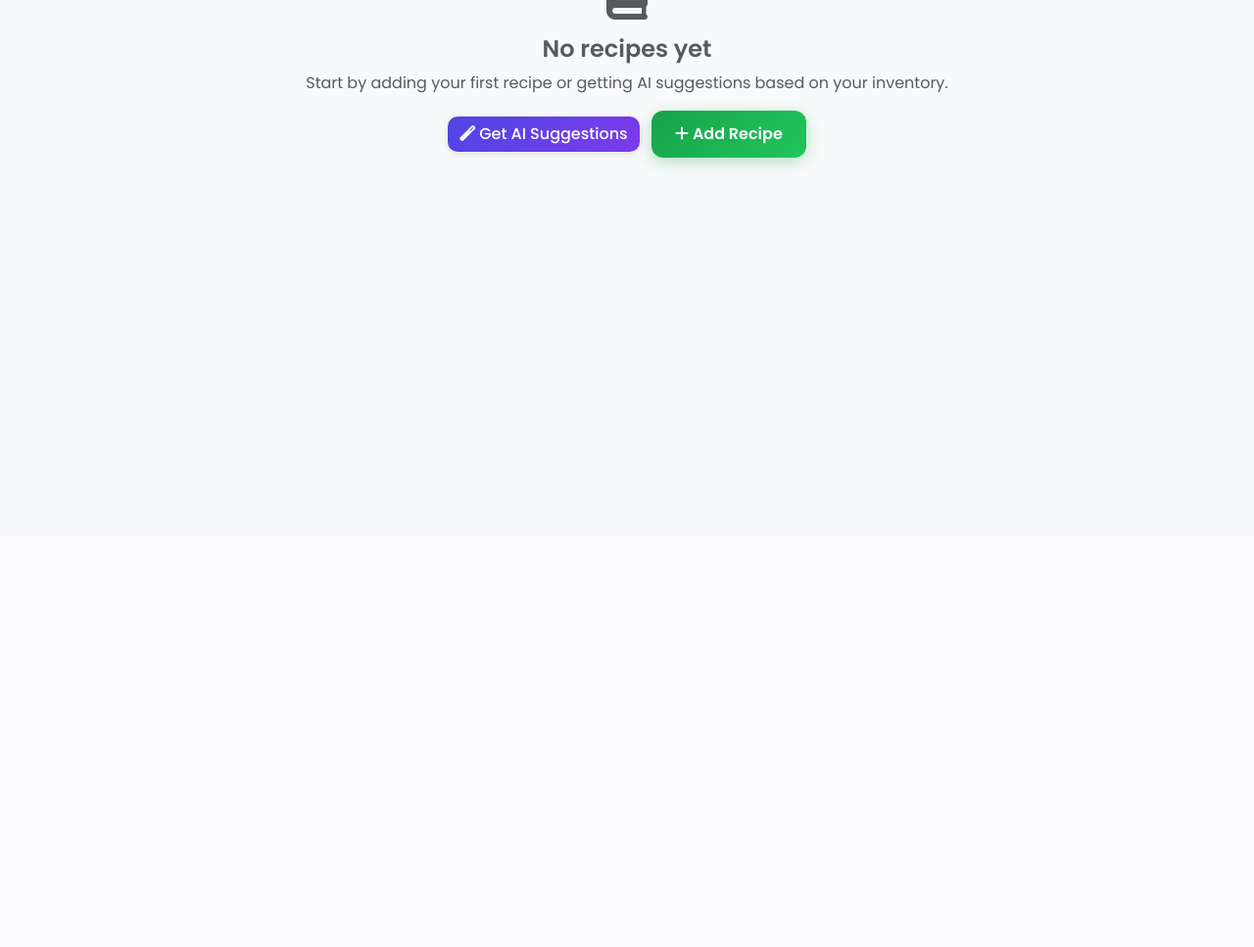
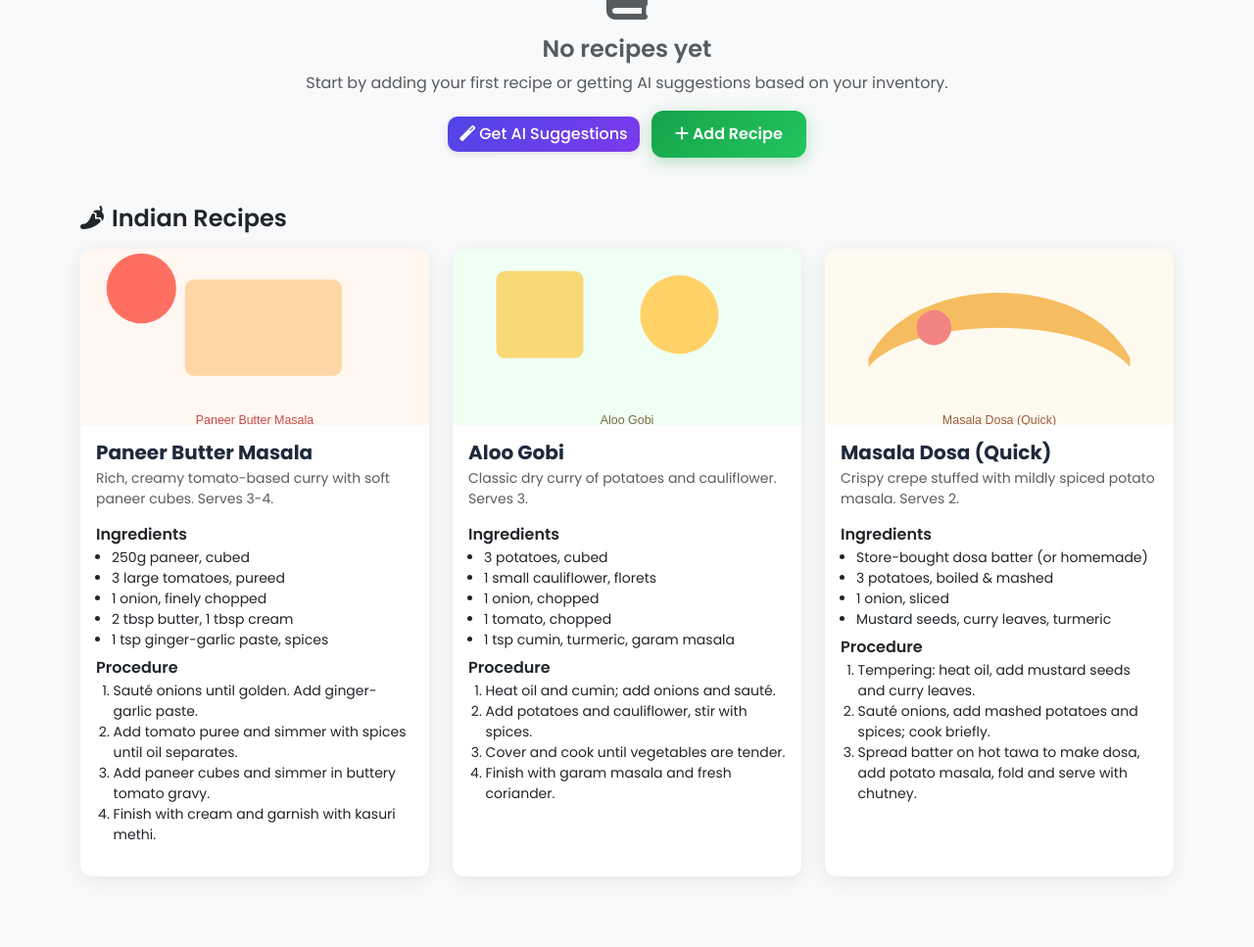
Before and after one commit to anwayv/GreenShelf, a Flask app: template app/templates/recipes/index.html in a window 1280 px wide. Shown: the part 252-1219 px from the top of the page at 98% size. Before the commit the page ends 426 px from the top, so only its background shows below. Run offline with Flask 3, Linux system fonts and the light colour scheme; the template is opened without the code that fills it, so the values that code supplies are empty.

Commit message:
modified

```diff
--- a/app/static/styles.css
+++ b/app/static/styles.css
@@ -4347,54 +4380,30 @@ body {
   color: #6c757d;
 }
 
-/* Responsive Design for Profile Page */
+/* Indian Recipes styling */
+.indian-recipes .recipe-card {
+  border-radius: 12px;
+  overflow: hidden;
+}
+.recipe-img {
+  width: 100%;
+  height: 180px;
+  object-fit: cover;
+  background: #fff7f0;
+}
+.recipe-card .card-body h6 {
+  margin-top: 0.5rem;
+  margin-bottom: 0.25rem;
+}
+.recipe-card ul.small {
+  padding-left: 1rem;
+  margin-bottom: 0.5rem;
+}
+.recipe-card ol.small {
+  padding-left: 1.1rem;
+}
 @media (max-width: 768px) {
-  .profile-header {
-    margin: -1rem -15px 0;
-    padding: 1.5rem 1rem;
-  }
-
-  .profile-info {
-    flex-direction: column;
-    text-align: center;
-    gap: 1rem;
-  }
-
-  .profile-badges {
-    justify-content: center;
-  }
-
-  .toggle-content {
-    flex-direction: column;
-    align-items: flex-start;
-    gap: 1rem;
-  }
-
-  .form-actions {
-    flex-direction: column;
-    align-items: stretch;
-  }
-
-  .stats-grid {
-    grid-template-columns: 1fr;
-  }
-
-  .input-icon {
-    top: 50px;
-  }
-}
-
-@media (max-width: 576px) {
-  .profile-name {
-    font-size: 1.5rem;
-  }
-
-  .profile-avatar {
-    width: 60px;
-    height: 60px;
-  }
-
-  .profile-avatar i {
-    font-size: 2rem;
-  }
-}
+  .recipe-img {
+    height: 140px;
+  }
+}
--- a/app/templates/recipes/index.html
+++ b/app/templates/recipes/index.html
@@ -73,6 +73,88 @@
         </div>
     </div>
     {% endfor %}
+</div>
+
+<!-- Indian Recipes Section -->
+<div class="mb-5">
+    <h4 class="mb-3"><i class="fas fa-pepper-hot me-2"></i>Indian Recipes</h4>
+    <div class="row g-4 indian-recipes">
+        <!-- Recipe: Paneer Butter Masala -->
+        <div class="col-md-6 col-lg-4">
+            <div class="card recipe-card h-100">
+                <img src="{{ url_for('static', filename='images/recipes/paneer_butter_masala.svg') }}" class="card-img-top recipe-img" alt="Paneer Butter Masala">
+                <div class="card-body">
+                    <h5 class="card-title">Paneer Butter Masala</h5>
+                    <p class="card-text small text-muted">Rich, creamy tomato-based curry with soft paneer cubes. Serves 3-4.</p>
+                    <h6>Ingredients</h6>
+                    <ul class="small">
+                        <li>250g paneer, cubed</li>
+                        <li>3 large tomatoes, pureed</li>
+                        <li>1 onion, finely chopped</li>
+                        <li>2 tbsp butter, 1 tbsp cream</li>
+                        <li>1 tsp ginger-garlic paste, spices</li>
+                    </ul>
+                    <h6>Procedure</h6>
+                    <ol class="small">
+                        <li>Sauté onions until golden. Add ginger-garlic paste.</li>
+                        <li>Add tomato puree and simmer with spices until oil separates.</li>
+                        <li>Add paneer cubes and simmer in buttery tomato gravy.</li>
+                        <li>Finish with cream and garnish with kasuri methi.</li>
+                    </ol>
+                </div>
+            </div>
+        </div>
+
+        <!-- Recipe: Aloo Gobi -->
+        <div class="col-md-6 col-lg-4">
+            <div class="card recipe-card h-100">
+                <img src="{{ url_for('static', filename='images/recipes/aloo_gobi.svg') }}" class="card-img-top recipe-img" alt="Aloo Gobi">
+                <div class="card-body">
+                    <h5 class="card-title">Aloo Gobi</h5>
+                    <p class="card-text small text-muted">Classic dry curry of potatoes and cauliflower. Serves 3.</p>
+                    <h6>Ingredients</h6>
+                    <ul class="small">
+                        <li>3 potatoes, cubed</li>
+                        <li>1 small cauliflower, florets</li>
+                        <li>1 onion, chopped</li>
+                        <li>1 tomato, chopped</li>
+                        <li>1 tsp cumin, turmeric, garam masala</li>
+                    </ul>
+                    <h6>Procedure</h6>
+                    <ol class="small">
+                        <li>Heat oil and cumin; add onions and sauté.</li>
+                        <li>Add potatoes and cauliflower, stir with spices.</li>
+                        <li>Cover and cook until vegetables are tender.</li>
+                        <li>Finish with garam masala and fresh coriander.</li>
+                    </ol>
+                </div>
+            </div>
+        </div>
+
+        <!-- Recipe: Masala Dosa (simple version) -->
+        <div class="col-md-6 col-lg-4">
+            <div class="card recipe-card h-100">
+                <img src="{{ url_for('static', filename='images/recipes/masala_dosa.svg') }}" class="card-img-top recipe-img" alt="Masala Dosa">
+                <div class="card-body">
+                    <h5 class="card-title">Masala Dosa (Quick)</h5>
+                    <p class="card-text small text-muted">Crispy crepe stuffed with mildly spiced potato masala. Serves 2.</p>
+                    <h6>Ingredients</h6>
+                    <ul class="small">
+                        <li>Store-bought dosa batter (or homemade)</li>
+                        <li>3 potatoes, boiled & mashed</li>
+                        <li>1 onion, sliced</li>
+                        <li>Mustard seeds, curry leaves, turmeric</li>
+                    </ul>
+                    <h6>Procedure</h6>
+                    <ol class="small">
+                        <li>Tempering: heat oil, add mustard seeds and curry leaves.</li>
+                        <li>Sauté onions, add mashed potatoes and spices; cook briefly.</li>
+                        <li>Spread batter on hot tawa to make dosa, add potato masala, fold and serve with chutney.</li>
+                    </ol>
+                </div>
+            </div>
+        </div>
+    </div>
 </div>
 
 <!-- AI Suggestions Modal -->
```
Also changed, not shown: other parts of app/static/styles.css (+54 -21 lines), scripts/render_template_check.py (added, +13 -0 lines), app/static/images/recipes/aloo_gobi.svg (added), app/static/images/recipes/masala_dosa.svg (added), app/static/images/recipes/paneer_butter_masala.svg (added), instance/green_shelf.db.
